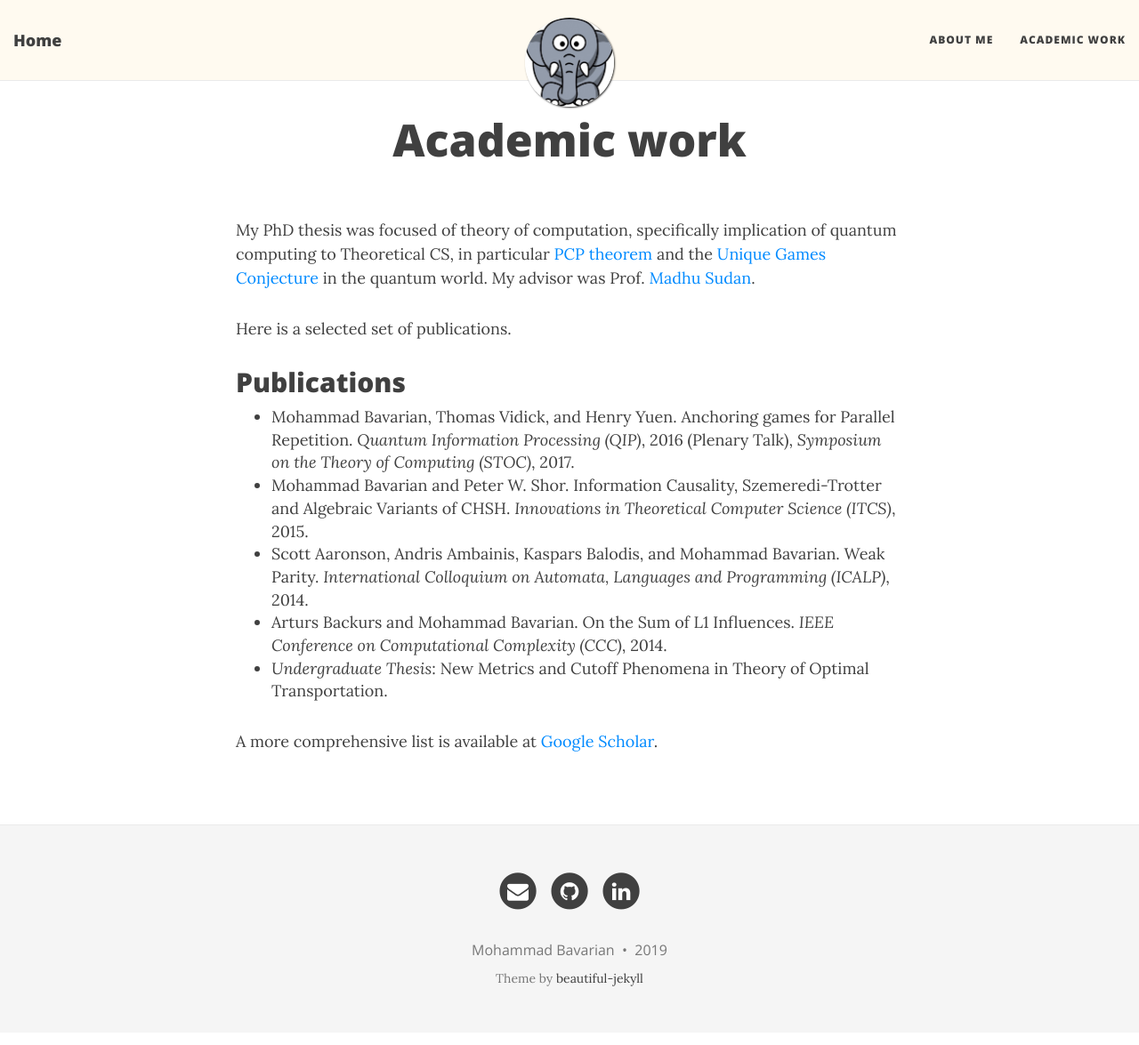
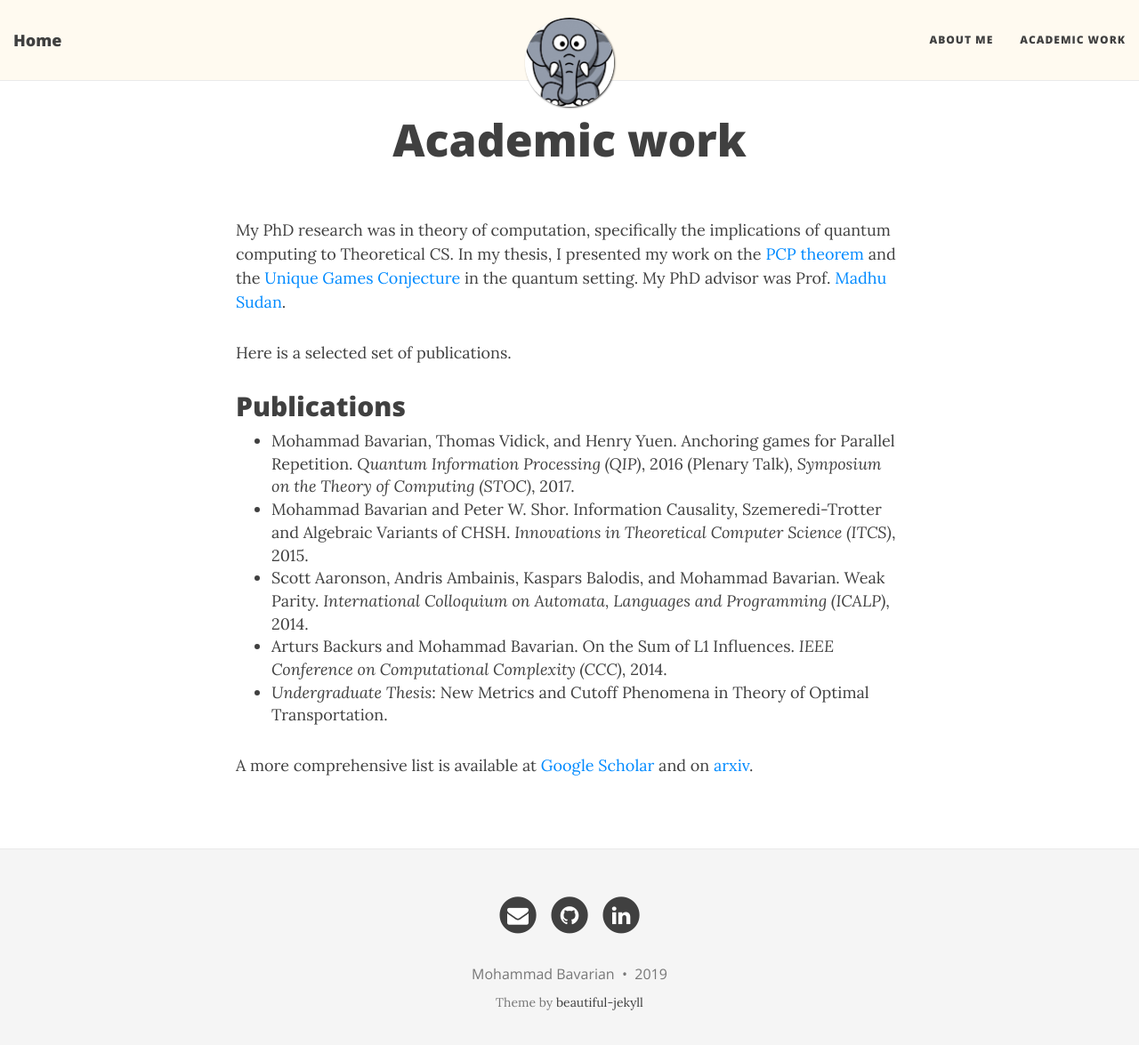
Before and after one commit to mbavar/mbavar.github.io, a Jekyll site: the page built from academics.md, in a window 1280 px wide and 1188 px high. Shown: the top 1175 px of the window at 89% size. Built offline with Jekyll 4.4.1, drawn with Linux system fonts in a browser that asks for light colours; nearby versions of some CDN libraries.

Commit message:
more academics fix

```diff
--- a/academics.md
+++ b/academics.md
@@ -4,12 +4,14 @@ title: Academic work
 subtitle:
 ---
 
-My PhD thesis was focused of theory of computation, specifically implication of quantum computing to Theoretical CS, in particular [PCP theorem](https://en.wikipedia.org/wiki/PCP_theorem) and the [Unique Games Conjecture](https://en.wikipedia.org/wiki/Unique_games_conjecture) in the quantum world. My advisor was Prof. [Madhu Sudan](http://madhu.seas.harvard.edu/).
+My PhD research was in theory of computation, specifically the implications of quantum computing to Theoretical CS. In my thesis, I presented my work on the [PCP theorem](https://en.wikipedia.org/wiki/PCP_theorem) and the [Unique Games Conjecture](https://en.wikipedia.org/wiki/Unique_games_conjecture) in the quantum setting. My PhD advisor was Prof. [Madhu Sudan](http://madhu.seas.harvard.edu/).
 
 Here is a selected set of publications.
 
 
+
 ## Publications
+
 
 * Mohammad Bavarian, Thomas Vidick, and Henry Yuen. Anchoring games for Parallel Repetition.
 _Quantum Information Processing (QIP)_, 2016 (Plenary Talk), _Symposium on the Theory of Computing (STOC)_, 2017.
@@ -18,4 +20,4 @@ _Quantum Information Processing (QIP)_, 2016 (Plenary Talk), _Symposium on the T
 * Arturs Backurs and Mohammad Bavarian. On the Sum of L1 Influences. _IEEE Conference on Computational Complexity (CCC)_, 2014.
 * _Undergraduate Thesis_: New Metrics and Cutoff Phenomena in Theory of Optimal Transportation.
 
-A more comprehensive list is available at [Google Scholar](https://scholar.google.com/citations?user=uMg7CEAAAAAJ).
+A more comprehensive list is available at [Google Scholar](https://scholar.google.com/citations?user=uMg7CEAAAAAJ) and on [arxiv](https://arxiv.org/search/?searchtype=author&query=Bavarian%2C+M).
```
Also changed, not shown: 1 other file.
